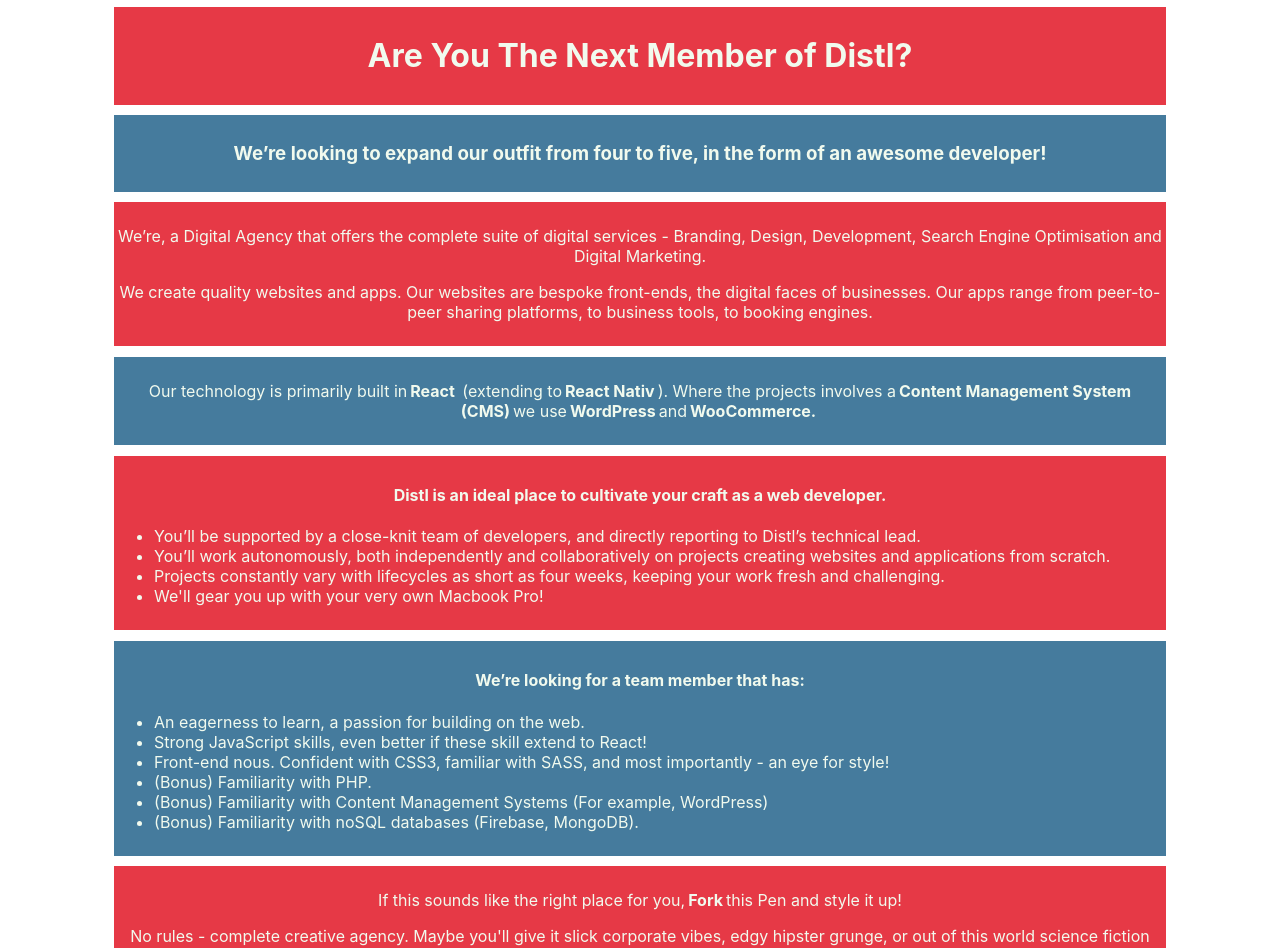
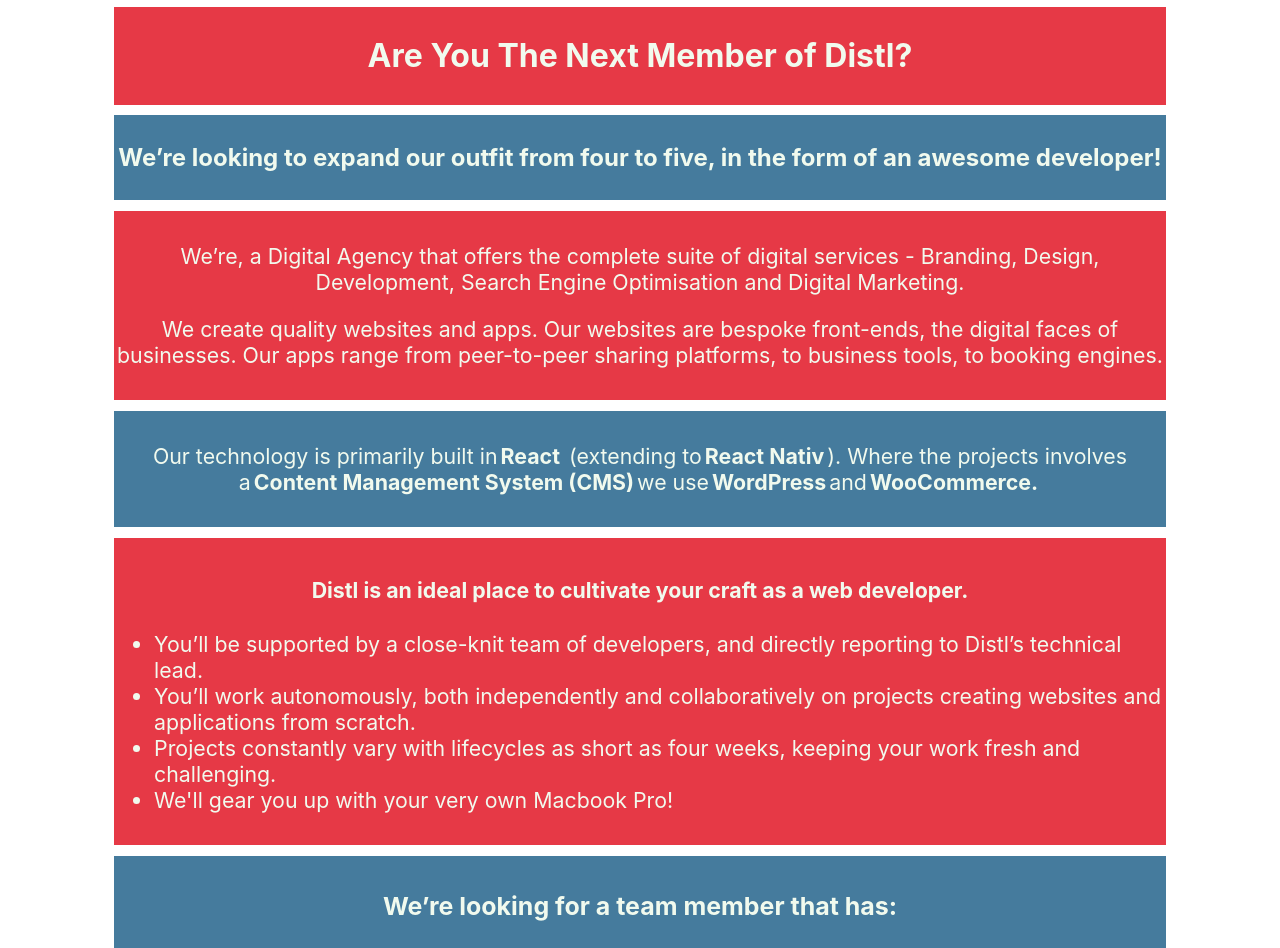
Before and after one commit to xenonth/distl-application, a React (Create React App) app: page / in a window 1280 px wide. Shown: the top 948 px of the page. Built offline with nearby package versions, Linux system fonts and the light colour scheme.

Commit message:
updated text size due to reduction in build phase

```diff
--- a/src/components/About.js
+++ b/src/components/About.js
@@ -10,6 +10,7 @@
 const useStyles = makeStyles({
   aboutDITL: {
     textAlign: "center",
+    fontSize: "16pt",
     color: "#F1FAEE",
     background: "#E63946",
 
--- a/src/components/ContactUs.js
+++ b/src/components/ContactUs.js
@@ -10,16 +10,17 @@
 //Making Material UI stand out with the makestyles hook variant CSS Library
 const useStyles = makeStyles({
     contact: {
-    textAlign: "center",
+        textAlign: "center",
+        fontSize: "16pt",
       color: "#F1FAEE",
       background: "#E63946",
 
       //when the background is tapped on mobile or on hover the text and background will swap their colors
-      '&:hover': {
+        '&:hover': {
 
           color: "#E63946",
           background: "#F1FAEE"
-      },
+        },
 
       margin: "1%",
       paddingTop: "0.5em",
@@ -40,7 +41,7 @@
 
     return (
     <div className={classes.contact}>
-        <p class="the-challenge">
+        <p>
             If this sounds like the right place for you,
             <span className={classes.makeBold}>
                 Fork
--- a/src/components/PowerfulIntro.js
+++ b/src/components/PowerfulIntro.js
@@ -27,9 +27,9 @@
 
     return (
             <div className={classes.strongIntro}>
-                <h3>
+                <h2>
                     We’re looking to expand our outfit from four to five, in the form of an awesome developer!
-                </h3>
+                </h2>
             </div>
     );
   }
--- a/src/components/TeamMember.js
+++ b/src/components/TeamMember.js
@@ -19,6 +19,7 @@
     margin: "1%",
     paddingTop: "0.5em",
     paddingBottom: "0.5em",
+    fontSize: "16pt",
   },
   head: {
     textAlign: "center"
@@ -31,9 +32,9 @@
     return (
         <div className={classes.team}>
 
-        <h4 className={classes.head}>
+        <h3 className={classes.head}>
           We’re looking for a team member that has:
-        </h4>
+        </h3>
 
         <ul>
           <li>
--- a/src/components/Technology.js
+++ b/src/components/Technology.js
@@ -6,6 +6,7 @@
 const useStyles = makeStyles({
   theTechnology: {
     textAlign: "center",
+    fontSize: "16pt",
     color: "#F1FAEE",
     background: "#457B9D",
 
--- a/src/components/Why.js
+++ b/src/components/Why.js
@@ -12,6 +12,7 @@
 const useStyles = makeStyles({
     whyDISTL: {
       color: "#F1FAEE",
+      fontSize: "16pt",
       background: "#E63946",
 
       //when the background is tapped on mobile or on hover the text and background will swap their colors
```
